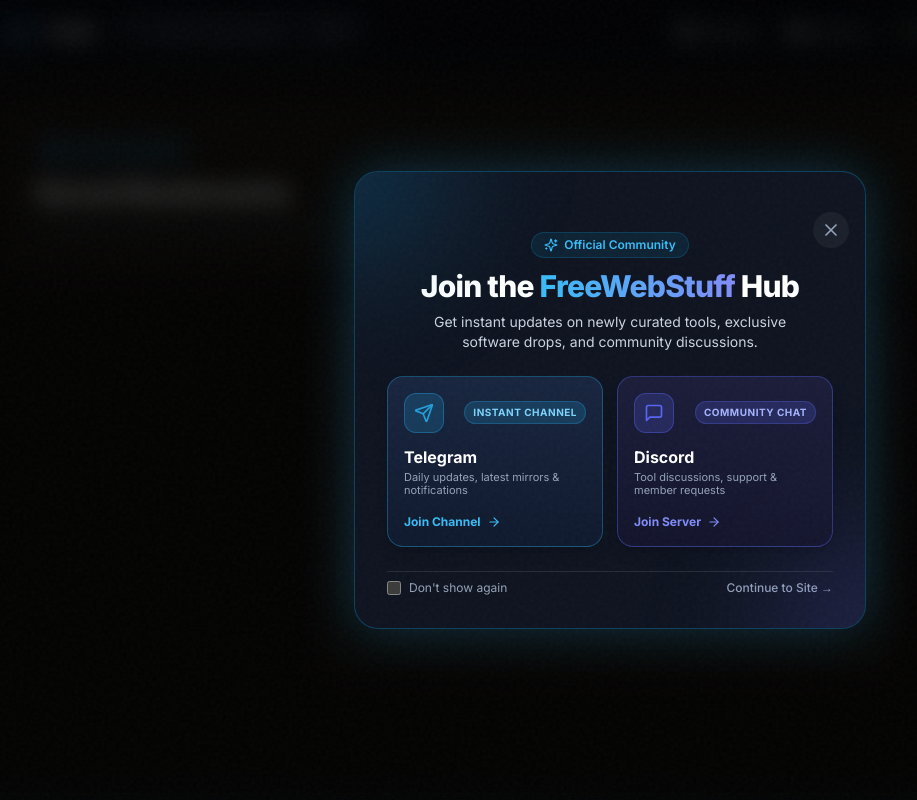
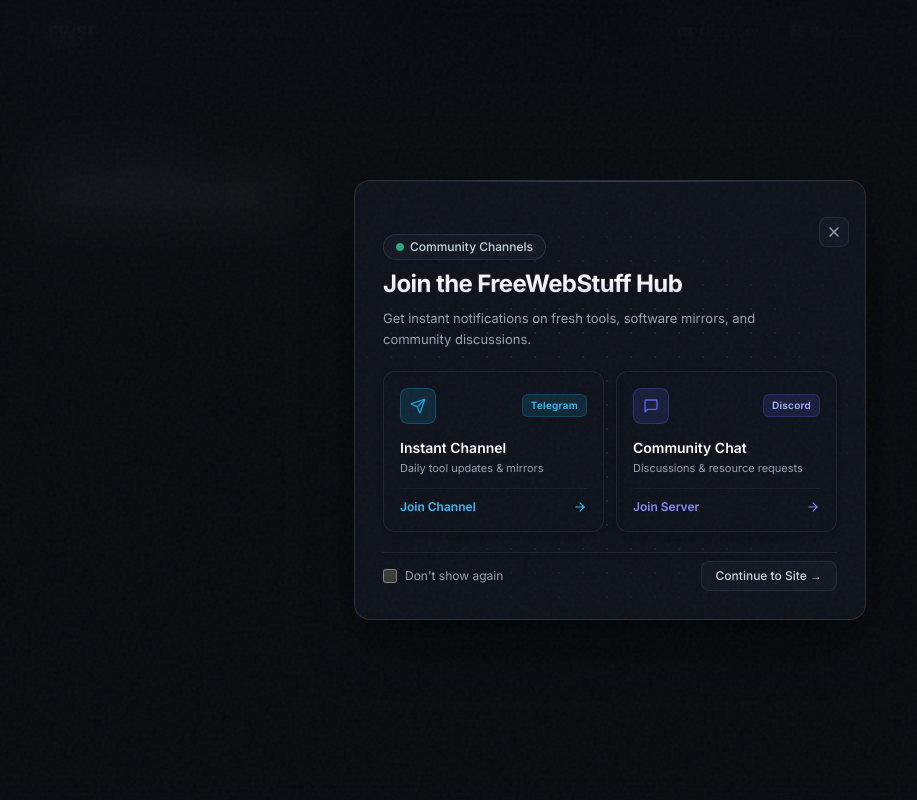
Before and after one commit to officialvenom002-cyber/freewebstuff, a Next.js app: page /bookmarks in a window 1280 px wide. Shown: the top 800 px of the page, without its empty margins (30-947 px from the left). Built offline with nearby package versions, Linux system fonts and the light colour scheme.

Commit message:
style: apply signature matte finish & micro-dot grid to community popup

```diff
--- a/components/ui/CommunityPopup.tsx
+++ b/components/ui/CommunityPopup.tsx
@@ -1,7 +1,7 @@
 "use client";
 
 import React, { useState, useEffect } from "react";
-import { X, Sparkles, Send, MessageSquare, ArrowRight, ShieldCheck, Bell } from "lucide-react";
+import { X, Sparkles, Send, MessageSquare, ArrowRight, ShieldCheck, Check } from "lucide-react";
 
 export default function CommunityPopup() {
   const [isOpen, setIsOpen] = useState(false);
@@ -11,7 +11,7 @@ export default function CommunityPopup() {
     try {
       const dismissed = localStorage.getItem("fwsf_community_modal_dismissed");
       if (!dismissed) {
-        // Show after a subtle 1.2s delay for seamless entrance
+        // Show after a brief 1.2s delay for seamless appearance
         const timer = setTimeout(() => {
           setIsOpen(true);
         }, 1200);
@@ -38,103 +38,115 @@ export default function CommunityPopup() {
   if (!isOpen) return null;
 
   return (
-    <div className="fixed inset-0 z-50 flex items-center justify-center p-4 bg-black/75 backdrop-blur-md animate-fade-in">
+    <div className="fixed inset-0 z-50 flex items-center justify-center p-4 bg-[#090b10]/85 backdrop-blur-xl animate-fade-in">
       <div
-        className="relative w-full max-w-lg overflow-hidden rounded-3xl bg-[#0e131f] border border-sky-500/30 shadow-[0_0_50px_rgba(56,189,248,0.25)] p-6 sm:p-8 space-y-6 animate-scale-up"
+        className="relative w-full max-w-lg overflow-hidden rounded-2xl bg-[#0e121a] border border-white/[0.12] shadow-[0_25px_60px_-15px_rgba(0,0,0,0.85)] p-6 sm:p-7 space-y-5 animate-scale-up"
         role="dialog"
         aria-modal="true"
       >
-        {/* Glow ambient decorations */}
-        <div className="absolute -top-24 -left-24 w-48 h-48 bg-sky-500/20 rounded-full blur-3xl pointer-events-none" />
-        <div className="absolute -bottom-24 -right-24 w-48 h-48 bg-indigo-500/20 rounded-full blur-3xl pointer-events-none" />
+        {/* Subtle Matte Top Edge Highlight */}
+        <div className="absolute top-0 left-0 right-0 h-px bg-gradient-to-r from-transparent via-sky-400/30 to-transparent pointer-events-none" />
+
+        {/* Subtle Matte Background Dot Grid */}
+        <div
+          className="absolute inset-0 opacity-20 pointer-events-none"
+          style={{
+            backgroundImage: "radial-gradient(circle, rgba(255, 255, 255, 0.4) 1px, transparent 1px)",
+            backgroundSize: "24px 24px",
+            maskImage: "radial-gradient(ellipse at center, black 40%, transparent 80%)",
+            WebkitMaskImage: "radial-gradient(ellipse at center, black 40%, transparent 80%)"
+          }}
+        />
 
         {/* Close Button */}
         <button
           onClick={handleClose}
-          className="absolute top-4 right-4 p-2 rounded-full bg-white/5 hover:bg-white/10 text-slate-400 hover:text-white transition-colors duration-150 cursor-pointer"
+          className="absolute top-4 right-4 p-1.5 rounded-lg bg-[rgba(20,26,38,0.85)] border border-white/[0.08] text-slate-400 hover:text-white hover:border-white/20 transition-all duration-150 cursor-pointer z-10"
           aria-label="Close popup"
         >
-          <X className="w-5 h-5" />
+          <X className="w-4 h-4" />
         </button>
 
-        {/* Modal Header */}
-        <div className="text-center space-y-2 pt-1">
-          <div className="inline-flex items-center gap-1.5 px-3 py-1 rounded-full bg-sky-500/10 text-sky-400 border border-sky-500/20 text-xs font-semibold">
-            <Sparkles className="w-3.5 h-3.5" />
-            <span>Official Community</span>
+        {/* Header Content */}
+        <div className="space-y-2 pt-1 relative z-10">
+          <div className="inline-flex items-center gap-1.5 px-3 py-1 rounded-full bg-[rgba(20,26,38,0.85)] border border-white/[0.1] text-slate-300 text-xs font-medium shadow-sm">
+            <span className="w-2 h-2 rounded-full bg-emerald-400 animate-pulse" />
+            <span>Community Channels</span>
           </div>
-          <h2 className="text-2xl sm:text-3xl font-extrabold text-white tracking-tight">
-            Join the <span className="bg-gradient-to-r from-sky-400 to-indigo-400 bg-clip-text text-transparent">FreeWebStuff</span> Hub
+
+          <h2 className="text-2xl sm:text-2xl font-bold tracking-tight text-transparent bg-clip-text bg-gradient-to-b from-white via-slate-100 to-slate-300">
+            Join the FreeWebStuff Hub
           </h2>
-          <p className="text-xs sm:text-sm text-slate-300 max-w-sm mx-auto leading-relaxed">
-            Get instant updates on newly curated tools, exclusive software drops, and community discussions.
+
+          <p className="text-xs sm:text-[13px] text-slate-400 leading-relaxed max-w-sm">
+            Get instant notifications on fresh tools, software mirrors, and community discussions.
           </p>
         </div>
 
-        {/* Community Channel Cards */}
-        <div className="grid grid-cols-1 sm:grid-cols-2 gap-3.5">
+        {/* Matte Cards Grid */}
+        <div className="grid grid-cols-1 sm:grid-cols-2 gap-3 relative z-10">
 
-          {/* Telegram Card */}
+          {/* Telegram Matte Card */}
           <a
             href="https://t.me/+N7tYaUKT2q44NGU1"
             target="_blank"
             rel="noopener noreferrer"
             onClick={handleClose}
-            className="group relative flex flex-col justify-between p-4 rounded-2xl bg-gradient-to-b from-[#1b2a47]/80 to-[#101b30]/80 hover:from-[#21355a] hover:to-[#162544] border border-[#229ED9]/40 hover:border-[#229ED9] shadow-lg transition-all duration-200 hover:scale-[1.02] cursor-pointer"
+            className="group relative flex flex-col justify-between p-4 rounded-xl bg-[rgba(15,19,28,0.92)] border border-white/[0.08] hover:border-[#229ED9]/50 hover:bg-[rgba(20,27,42,0.96)] transition-all duration-200 cursor-pointer shadow-md"
           >
             <div className="space-y-3">
               <div className="flex items-center justify-between">
-                <div className="w-10 h-10 rounded-xl bg-[#229ED9]/20 border border-[#229ED9]/40 flex items-center justify-center text-[#229ED9] group-hover:scale-110 transition-transform">
-                  <Send className="w-5 h-5" />
+                <div className="w-9 h-9 rounded-lg bg-[#229ED9]/15 border border-[#229ED9]/30 flex items-center justify-center text-[#229ED9] group-hover:scale-105 transition-transform">
+                  <Send className="w-4 h-4" />
                 </div>
-                <span className="text-[10px] font-bold uppercase tracking-wider px-2 py-0.5 rounded-full bg-[#229ED9]/20 text-sky-300 border border-[#229ED9]/30">
-                  Instant Channel
+                <span className="text-[10px] font-semibold tracking-wide px-2 py-0.5 rounded-md bg-[#229ED9]/15 text-[#38bdf8] border border-[#229ED9]/25">
+                  Telegram
                 </span>
               </div>
               <div>
-                <h3 className="font-bold text-white text-base group-hover:text-sky-300 transition-colors">
-                  Telegram
+                <h3 className="font-semibold text-white text-[14px] group-hover:text-sky-300 transition-colors">
+                  Instant Channel
                 </h3>
-                <p className="text-[11px] text-slate-400 leading-tight mt-0.5">
-                  Daily updates, latest mirrors &amp; notifications
+                <p className="text-[11px] text-slate-400 leading-snug mt-0.5">
+                  Daily tool updates &amp; mirrors
                 </p>
               </div>
             </div>
 
-            <div className="mt-4 inline-flex items-center gap-1.5 text-xs font-bold text-sky-400 group-hover:text-sky-300 transition-colors">
+            <div className="mt-3 pt-2.5 border-t border-white/[0.06] inline-flex items-center justify-between text-xs font-semibold text-[#38bdf8] group-hover:text-sky-200 transition-colors">
               <span>Join Channel</span>
               <ArrowRight className="w-3.5 h-3.5 transition-transform group-hover:translate-x-1" />
             </div>
           </a>
 
-          {/* Discord Card */}
+          {/* Discord Matte Card */}
           <a
             href="https://discord.gg/mHpBcYJHM"
             target="_blank"
             rel="noopener noreferrer"
             onClick={handleClose}
-            className="group relative flex flex-col justify-between p-4 rounded-2xl bg-gradient-to-b from-[#1f2040]/80 to-[#14152e]/80 hover:from-[#282a54] hover:to-[#1b1c3c] border border-[#5865F2]/40 hover:border-[#5865F2] shadow-lg transition-all duration-200 hover:scale-[1.02] cursor-pointer"
+            className="group relative flex flex-col justify-between p-4 rounded-xl bg-[rgba(15,19,28,0.92)] border border-white/[0.08] hover:border-[#5865F2]/50 hover:bg-[rgba(22,23,45,0.96)] transition-all duration-200 cursor-pointer shadow-md"
           >
             <div className="space-y-3">
               <div className="flex items-center justify-between">
-                <div className="w-10 h-10 rounded-xl bg-[#5865F2]/20 border border-[#5865F2]/40 flex items-center justify-center text-[#5865F2] group-hover:scale-110 transition-transform">
-                  <MessageSquare className="w-5 h-5" />
+                <div className="w-9 h-9 rounded-lg bg-[#5865F2]/15 border border-[#5865F2]/30 flex items-center justify-center text-[#5865F2] group-hover:scale-105 transition-transform">
+                  <MessageSquare className="w-4 h-4" />
                 </div>
-                <span className="text-[10px] font-bold uppercase tracking-wider px-2 py-0.5 rounded-full bg-[#5865F2]/20 text-indigo-300 border border-[#5865F2]/30">
-                  Community Chat
+                <span className="text-[10px] font-semibold tracking-wide px-2 py-0.5 rounded-md bg-[#5865F2]/15 text-indigo-300 border border-[#5865F2]/25">
+                  Discord
                 </span>
               </div>
               <div>
-                <h3 className="font-bold text-white text-base group-hover:text-indigo-300 transition-colors">
-                  Discord
+                <h3 className="font-semibold text-white text-[14px] group-hover:text-indigo-300 transition-colors">
+                  Community Chat
                 </h3>
-                <p className="text-[11px] text-slate-400 leading-tight mt-0.5">
-                  Tool discussions, support &amp; member requests
+                <p className="text-[11px] text-slate-400 leading-snug mt-0.5">
+                  Discussions &amp; resource requests
                 </p>
               </div>
             </div>
 
-            <div className="mt-4 inline-flex items-center gap-1.5 text-xs font-bold text-indigo-400 group-hover:text-indigo-300 transition-colors">
+            <div className="mt-3 pt-2.5 border-t border-white/[0.06] inline-flex items-center justify-between text-xs font-semibold text-[#818cf8] group-hover:text-indigo-200 transition-colors">
               <span>Join Server</span>
               <ArrowRight className="w-3.5 h-3.5 transition-transform group-hover:translate-x-1" />
             </div>
@@ -142,21 +154,21 @@ export default function CommunityPopup() {
 
         </div>
 
-        {/* Footer controls */}
-        <div className="pt-2 border-t border-white/10 flex items-center justify-between gap-3 text-xs text-slate-400">
+        {/* Footer controls (Matte Finish) */}
+        <div className="pt-2 border-t border-white/[0.08] flex items-center justify-between gap-3 text-xs text-slate-400 relative z-10">
           <label className="flex items-center gap-2 cursor-pointer hover:text-slate-200 transition-colors select-none">
             <input
               type="checkbox"
               checked={dontShowAgain}
               onChange={(e) => setDontShowAgain(e.target.checked)}
-              className="rounded accent-sky-400 w-3.5 h-3.5 cursor-pointer"
+              className="rounded accent-sky-400 w-3.5 h-3.5 cursor-pointer bg-[rgba(20,26,38,0.85)] border border-white/20"
             />
             <span>Don&apos;t show again</span>
           </label>
 
           <button
             onClick={handleClose}
-            className="text-slate-400 hover:text-white font-medium hover:underline transition-colors cursor-pointer"
+            className="px-3.5 py-1.5 rounded-lg bg-[rgba(20,26,38,0.85)] border border-white/[0.08] hover:border-white/20 text-slate-300 hover:text-white font-medium transition-all duration-150 cursor-pointer"
           >
             Continue to Site &rarr;
           </button>
```
